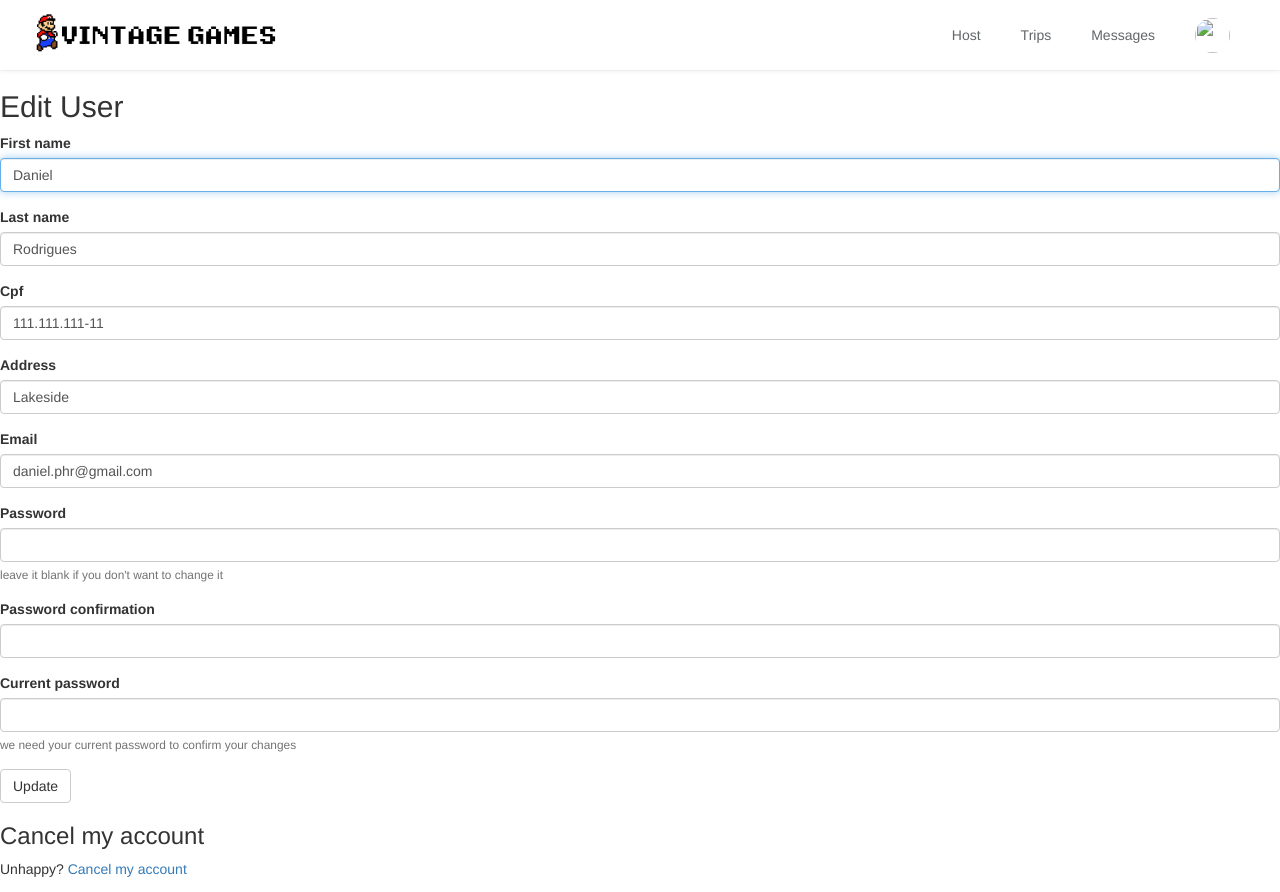
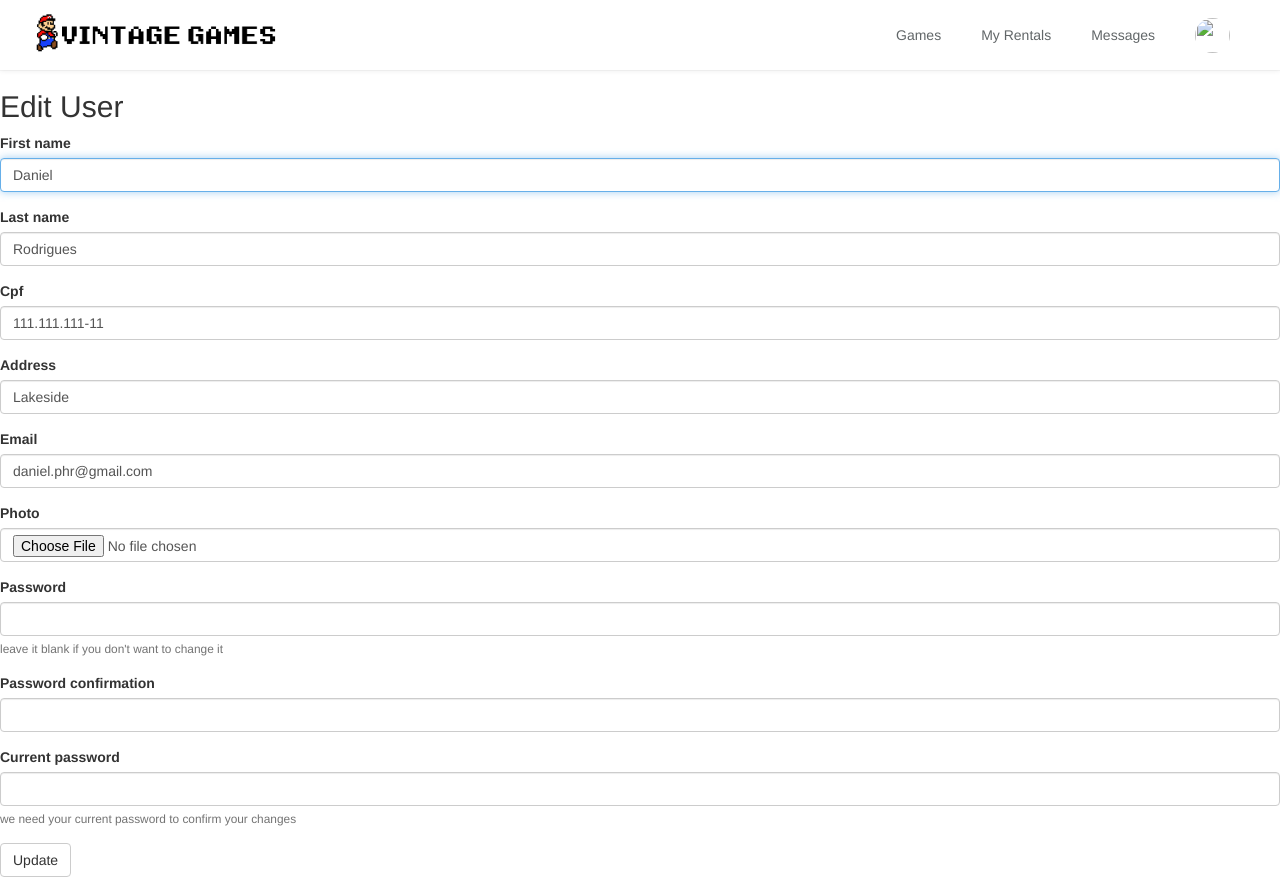
Before and after one commit to mariMattana/games-retro, a Rails app: page /users/edit in a window 1280 px wide. Shown: the top 892 px of the page. Run offline with Rails 7, Linux system fonts and the light colour scheme; a user stored in the database is signed in; style sheets or scripts are compiled from the project's sources; some libraries are stand-ins or nearby versions.

Commit message:
Implementação do user profile

```diff
--- a/app/controllers/application_controller.rb
+++ b/app/controllers/application_controller.rb
@@ -12,10 +12,10 @@ class ApplicationController < ActionController::Base
   before_action :store_user_location!, if: :storable_location?
   def configure_permitted_parameters
     # For additional fields in app/views/devise/registrations/new.html.erb
-    devise_parameter_sanitizer.permit(:sign_up, keys: [:first_name, :last_name, :address, :cpf, :city,])
+    devise_parameter_sanitizer.permit(:sign_up, keys: [:first_name, :last_name, :address, :cpf, :city, :photo])
 
     # For additional in app/views/devise/registrations/edit.html.erb
-    devise_parameter_sanitizer.permit(:account_update, keys: [:username])
+    devise_parameter_sanitizer.permit(:account_update, keys: [:first_name, :last_name, :address, :cpf, :city, :photo])
   end
 
   private
--- a/app/controllers/pages_controller.rb
+++ b/app/controllers/pages_controller.rb
@@ -4,4 +4,8 @@ class PagesController < ApplicationController
   def home
     @games = Game.all
   end
+
+  def profile
+    @user = User.find(current_user.id)
+  end
 end
--- a/app/models/user.rb
+++ b/app/models/user.rb
@@ -7,4 +7,6 @@ class User < ApplicationRecord
   has_many :games
   has_many :rentals
 
+  mount_uploader :photo, PhotoUploader
+
 end
--- a/app/policies/rental_policy.rb
+++ b/app/policies/rental_policy.rb
@@ -17,6 +17,10 @@ class RentalPolicy < ApplicationPolicy
     create?
   end
 
+  def return?
+    show?
+  end
+
   private
 
   def confirm_user
--- a/app/views/devise/registrations/edit.html.erb
+++ b/app/views/devise/registrations/edit.html.erb
@@ -9,6 +9,8 @@
     <%= f.input :cpf, required: true %>
     <%= f.input :address, required: true %>
     <%= f.input :email, required: true%>
+    <%= f.input :photo %>
+    <%= f.input :photo_cache, as: :hidden %>
 
     <% if devise_mapping.confirmable? && resource.pending_reconfirmation? %>
       <p>Currently waiting confirmation for: <%= resource.unconfirmed_email %></p>
@@ -17,8 +19,8 @@
     <%= f.input :password, autocomplete: "off", hint: "leave it blank if you don't want to change it", required: false %>
     <%= f.input :password_confirmation, required: false %>
     <%= f.input :current_password, hint: "we need your current password to confirm your changes", required: true %>
+
   </div>
-
   <div class="form-actions">
     <%= f.button :submit, "Update" %>
   </div>
--- a/app/views/shared/_navbar.html.erb
+++ b/app/views/shared/_navbar.html.erb
@@ -10,17 +10,17 @@
     <% if user_signed_in? %>
 
       <!-- Links when logged in -->
-      <%= link_to "Host", "#", class: "navbar-wagon-item navbar-wagon-link" %>
-      <%= link_to "Trips", "#", class: "navbar-wagon-item navbar-wagon-link" %>
+      <%= link_to "Games", games_path, class: "navbar-wagon-item navbar-wagon-link" %>
+      <%= link_to "My Rentals", rentals_path, class: "navbar-wagon-item navbar-wagon-link" %>
       <%= link_to "Messages", "#", class: "navbar-wagon-item navbar-wagon-link" %>
 
       <!-- Avatar with dropdown menu -->
       <div class="navbar-wagon-item">
         <div class="dropdown">
-          <%= image_tag "http://kitt.lewagon.com/placeholder/users/ssaunier", class: "avatar dropdown-toggle", id: "navbar-wagon-menu", "data-toggle" => "dropdown" %>
+          <%= image_tag User.find(current_user.id).photo, class: "avatar dropdown-toggle", id: "navbar-wagon-menu", "data-toggle" => "dropdown" %>
           <ul class="dropdown-menu dropdown-menu-right navbar-wagon-dropdown-menu">
             <li>
-              <%= link_to "#" do %>
+              <%= link_to profile_path do %>
                 <i class="fa fa-user"></i> <%= t(".profile", default: "Profile") %>
               <% end %>
             </li>
@@ -39,6 +39,7 @@
       </div>
     <% else %>
       <!-- Login link (when logged out) -->
+      <%= link_to "Games", games_path, class: "navbar-wagon-item navbar-wagon-link" %>
       <%= link_to t(".sign_in", default: "Login"), new_user_session_path, class: "navbar-wagon-item navbar-wagon-link" %>
     <% end %>
   </div>
--- a/config/routes.rb
+++ b/config/routes.rb
@@ -1,9 +1,13 @@
 Rails.application.routes.draw do
   devise_for :users
   root to: 'pages#home'
+
+  get "/profile", to: "pages#profile", as: :profile
   # For details on the DSL available within this file, see http://guides.rubyonrails.org/routing.html
 
   resources :rentals, only: [ :index, :show ]
+
+  get '/rentals/:id/return', to: "rentals#return", as: :rental_return
 
   resources :games do
     resources :rentals, only: [ :new, :create ]
--- /dev/null
+++ b/db/migrate/20180131150847_add_photo_to_users.rb
@@ -0,0 +1,5 @@
+class AddPhotoToUsers < ActiveRecord::Migration[5.1]
+  def change
+    add_column :users, :photo, :string
+  end
+end
```
Also changed, not shown: app/controllers/rentals_controller.rb (+6 -3 lines), app/views/pages/profile.html.erb (added, +7 -0 lines), app/views/rentals/index.html.erb (+15 -1 lines), db/schema.rb.
